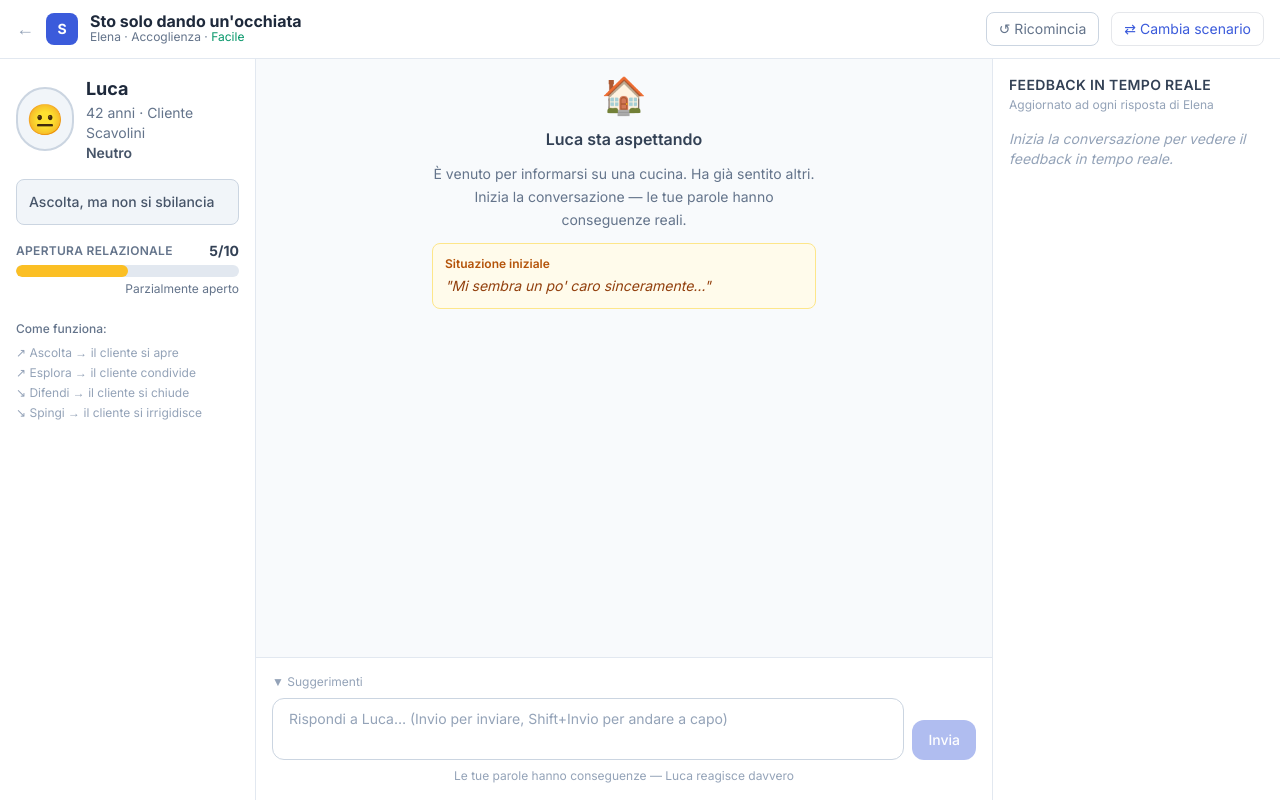
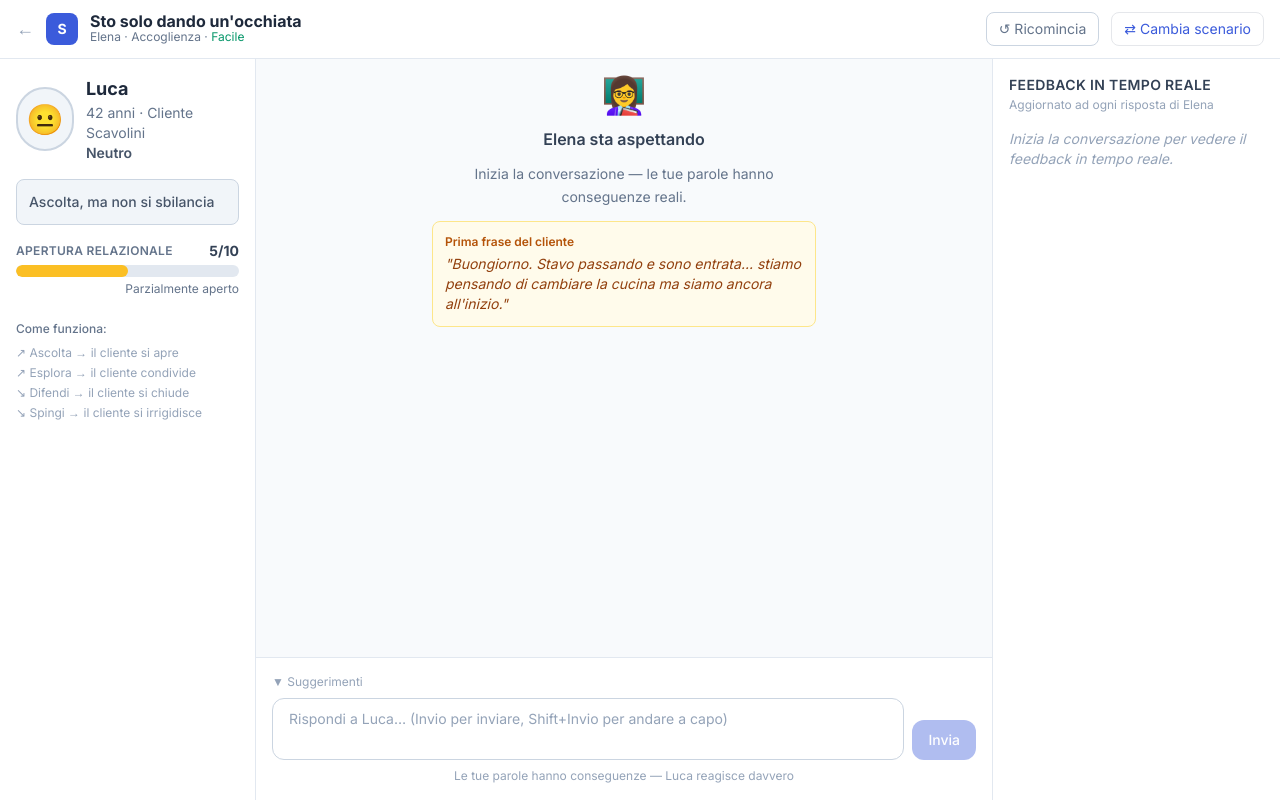
Before and after one commit to RenatoBenzi74/scavolini_conversazionale-2, a Next.js app: page / in a window 1280 px wide. Both pictures are taken after a click on the button 309 px from the left and 350 px from the top of the page. Built offline with nearby package versions, Linux system fonts and the light colour scheme.

Commit message:
Update ChatArea.tsx

```diff
--- a/components/ChatArea.tsx
+++ b/components/ChatArea.tsx
@@ -2,10 +2,12 @@
 
 import { useEffect, useRef } from "react";
 import type { Messaggio } from "@/lib/types";
+import type { Scenario } from "@/lib/scenari";
 
 interface ChatAreaProps {
   messaggi: Messaggio[];
   loading: boolean;
+  scenario?: Scenario;
 }
 
 function MessaggioVenditore({ testo }: { testo: string }) {
@@ -24,9 +26,11 @@ function MessaggioVenditore({ testo }: { testo: string }) {
 function MessaggioCliente({
   testo,
   apertura,
+  nomeCliente = "Cliente",
 }: {
   testo: string;
   apertura?: number;
+  nomeCliente?: string;
 }) {
   let borderColore = "border-slate-200";
   if (apertura !== undefined) {
@@ -44,13 +48,13 @@ function MessaggioCliente({
         >
           <p className="text-sm leading-relaxed text-slate-800">{testo}</p>
         </div>
-        <p className="text-xs text-slate-400 mt-1 ml-1">Luca</p>
+        <p className="text-xs text-slate-400 mt-1 ml-1">{nomeCliente}</p>
       </div>
     </div>
   );
 }
 
-function IndicatoreTyping() {
+function IndicatoreTyping({ nomeCliente = "Cliente" }: { nomeCliente?: string }) {
   return (
     <div className="flex justify-start">
       <div className="max-w-[75%]">
@@ -61,14 +65,18 @@ function IndicatoreTyping() {
             <span className="w-2 h-2 bg-slate-400 rounded-full animate-bounce [animation-delay:300ms]" />
           </div>
         </div>
-        <p className="text-xs text-slate-400 mt-1 ml-1">Luca sta scrivendo…</p>
+        <p className="text-xs text-slate-400 mt-1 ml-1">{nomeCliente} sta scrivendo…</p>
       </div>
     </div>
   );
 }
 
-export default function ChatArea({ messaggi, loading }: ChatAreaProps) {
+export default function ChatArea({ messaggi, loading, scenario }: ChatAreaProps) {
   const bottomRef = useRef<HTMLDivElement>(null);
+  const nomeCliente = scenario?.nomeCliente ?? "Cliente";
+  const messaggioIniziale =
+    scenario?.messaggioIniziale ??
+    "È bella, non lo nego... ma il prezzo è più alto di quanto pensavo.";
 
   useEffect(() => {
     bottomRef.current?.scrollIntoView({ behavior: "smooth" });
@@ -78,20 +86,19 @@ export default function ChatArea({ messaggi, loading }: ChatAreaProps) {
     return (
       <div className="flex-1 flex items-center justify-center">
         <div className="text-center space-y-3 max-w-sm">
-          <div className="text-4xl">🏠</div>
+          <div className="text-4xl">{scenario?.emoji ?? "🏠"}</div>
           <p className="font-semibold text-slate-700">
-            Luca sta aspettando
+            {nomeCliente} sta aspettando
           </p>
           <p className="text-sm text-slate-500 leading-relaxed">
-            È venuto per informarsi su una cucina. Ha già sentito altri.
             Inizia la conversazione — le tue parole hanno conseguenze reali.
           </p>
           <div className="bg-amber-50 border border-amber-200 rounded-lg p-3 text-left">
             <p className="text-xs font-semibold text-amber-700 mb-1">
-              Situazione iniziale
+              Prima frase del cliente
             </p>
             <p className="text-sm text-amber-800 italic">
-              &quot;Mi sembra un po&apos; caro sinceramente…&quot;
+              &quot;{messaggioIniziale}&quot;
             </p>
           </div>
         </div>
@@ -101,13 +108,8 @@ export default function ChatArea({ messaggi, loading }: ChatAreaProps) {
 
   return (
     <div className="flex-1 overflow-y-auto space-y-3 pr-1">
-      {/* Messaggio iniziale di Luca (fisso) */}
-      {messaggi.length >= 0 && (
-        <MessaggioCliente
-          testo="Mi sembra un po' caro sinceramente…"
-          apertura={5}
-        />
-      )}
+      {/* Messaggio iniziale del cliente (fisso, dallo scenario) */}
+      <MessaggioCliente testo={messaggioIniziale} apertura={5} nomeCliente={nomeCliente} />
 
       {messaggi.map((msg, i) => {
         if (msg.ruolo === "venditore") {
@@ -118,12 +120,13 @@ export default function ChatArea({ messaggi, loading }: ChatAreaProps) {
               key={i}
               testo={msg.testo}
               apertura={msg.stato?.apertura}
+              nomeCliente={nomeCliente}
             />
           );
         }
       })}
 
-      {loading && <IndicatoreTyping />}
+      {loading && <IndicatoreTyping nomeCliente={nomeCliente} />}
       <div ref={bottomRef} />
     </div>
   );
```
